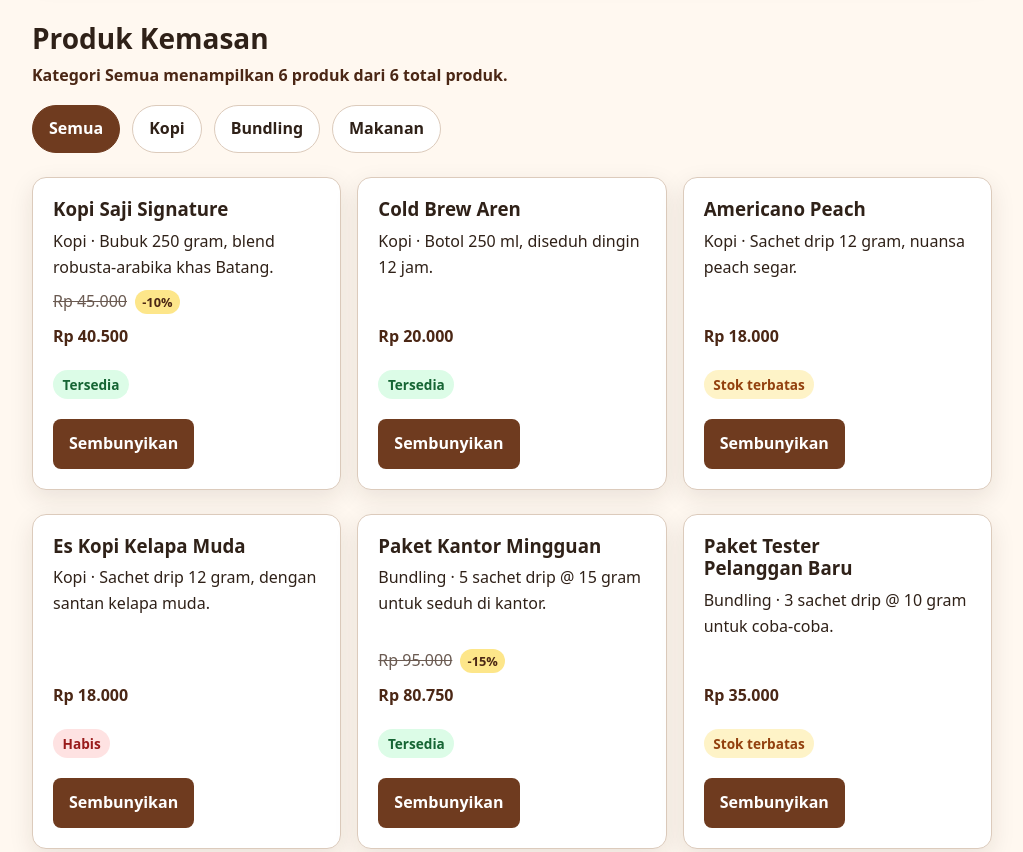
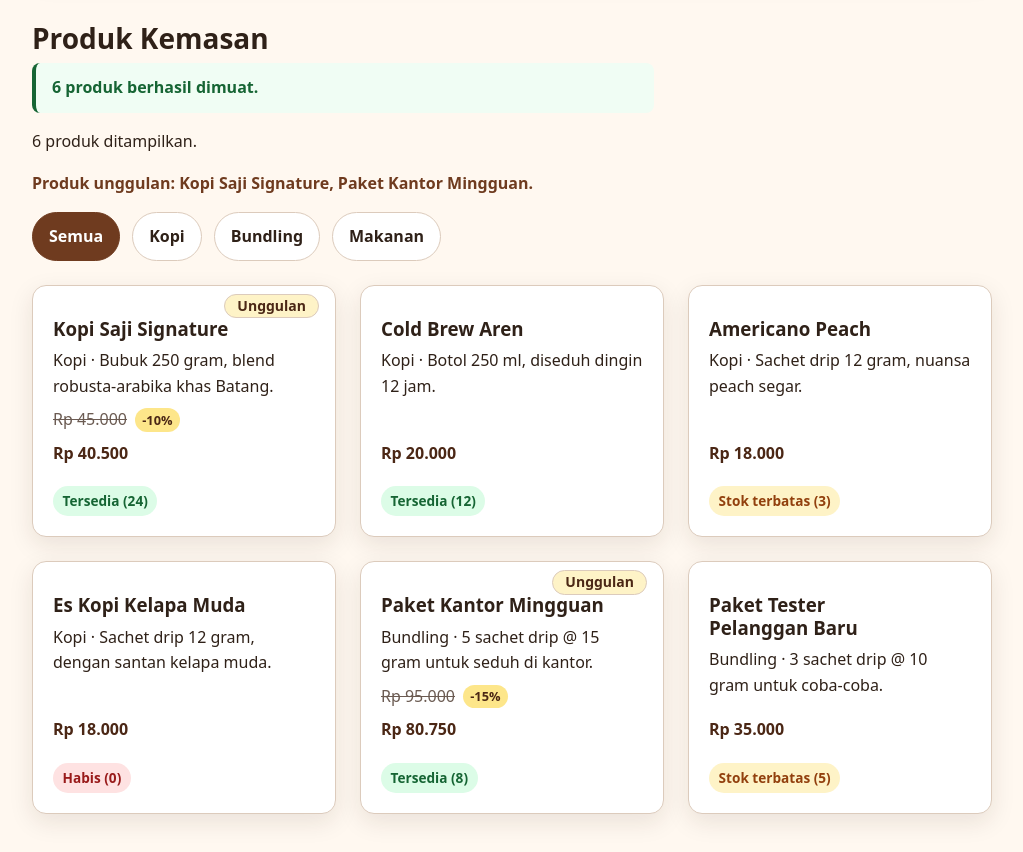
Before and after one commit to NathanPramoedya/website-umkm, a plain HTML site: page produk.html in a window 1280 px wide. Shown: the part 940-1792 px from the top of the page, without its empty margins (128-1151 px from the left). Drawn offline with Linux system fonts and the light colour scheme.

Commit message:
Feat(P13): muat katalog produk dari data/products.json dengan Fetch API

```diff
--- a/css/style.css
+++ b/css/style.css
@@ -281,7 +281,6 @@ button.button-secondary:hover {
 .value-item,
 .contact-card,
 .aside-note,
-.price-table-wrap,
 .table-scroll {
     padding: var(--space-card);
     background: var(--color-surface);
@@ -350,20 +349,6 @@ article.product-card {
     border-radius: var(--radius-lg);
 }
 
-.card-actions a:not(.button) {
-    display: inline-flex;
-    align-items: center;
-    min-height: var(--tap-size);
-}
-
-.card-actions {
-    display: flex;
-    flex-wrap: wrap;
-    gap: var(--space-2);
-    align-items: center;
-    margin-top: auto;
-}
-
 .hero {
     display: grid;
     grid-template-columns: 1fr;
@@ -428,10 +413,6 @@ article.product-card {
 .aside-note {
     margin-top: var(--space-section);
     background: var(--color-highlight);
-}
-
-.category-list {
-    padding-left: var(--space-4);
 }
 
 .table-scroll {
@@ -781,13 +762,6 @@ input[type="checkbox"] {
     gap: var(--space-4);
 }
 
-.js-product-card {
-    padding: var(--space-4);
-    border: 1px solid var(--color-border);
-    border-radius: var(--radius-lg);
-    background: var(--color-surface);
-}
-
 .stock-badge {
     display: inline-flex;
     margin-block-start: var(--space-2);
@@ -807,24 +781,6 @@ input[type="checkbox"] {
 .stock-badge.empty {
     background: #fee2e2;
     color: #991b1b;
-}
-
-.price-old {
-    margin: var(--space-2) 0 0;
-    color: var(--color-muted);
-}
-
-.discount-tag {
-    padding: 0.1rem 0.45rem;
-    border-radius: 999px;
-    font-size: 0.8rem;
-    font-weight: 700;
-    background: var(--color-highlight-strong);
-    color: var(--color-primary-strong);
-}
-
-.js-product-card {
-    position: relative;
 }
 
 #produk-unggulan {
@@ -874,34 +830,13 @@ input[type="checkbox"] {
     color: var(--color-primary-strong);
 }
 
-#produk-grid article.product-card {
-    padding-top: var(--space-card);
-}
-
-#produk-grid .category-note {
+#produk-dinamis .category-note {
     flex-grow: 1;
 }
 
-#produk-grid .price-old {
-    display: flex;
-    align-items: center;
-    gap: var(--space-1);
-    min-height: 1.75rem;
-    margin: 0;
-}
-
-#produk-grid .category-note + .price {
-    margin-top: calc(1.75rem + var(--space-1));
-}
-
-#produk-grid .stock-badge {
+#produk-dinamis .stock-badge {
     align-self: flex-start;
     margin-block-start: var(--space-2);
-}
-
-#produk-grid .ghost-button {
-    align-self: flex-start;
-    margin-top: var(--space-2);
 }
 
 /* ===== P12: validasi form, status, preferensi, newsletter ===== */
@@ -993,3 +928,52 @@ button[hidden] {
         justify-content: stretch;
     }
 }
+
+/* ===== P13: state katalog (loading / success / empty / error) ===== */
+.catalog-status {
+    padding: var(--space-2) var(--space-3);
+    border-left: 0.25rem solid var(--color-border);
+    border-radius: var(--radius-sm);
+    background: var(--color-surface-soft);
+}
+
+.catalog-status.loading {
+    color: var(--color-primary-strong);
+    background: var(--color-highlight);
+    border-left-color: var(--color-highlight-strong);
+}
+
+.catalog-status.success {
+    color: var(--color-success);
+    background: var(--color-success-bg);
+    border-left-color: var(--color-success);
+}
+
+.catalog-status.empty {
+    color: var(--color-primary-strong);
+    background: var(--color-surface-soft);
+    border-left-color: var(--color-primary);
+}
+
+.catalog-status.error {
+    color: var(--color-error);
+    background: var(--color-error-bg);
+    border-left-color: var(--color-error);
+}
+
+/* ===== P13: harga diskon ===== */
+.price-old {
+    display: flex;
+    align-items: center;
+    gap: var(--space-1);
+    color: var(--color-muted);
+}
+
+.discount-tag {
+    padding: 0.1rem 0.45rem;
+    border-radius: 999px;
+    font-size: 0.8rem;
+    font-weight: 700;
+    background: var(--color-highlight-strong);
+    color: var(--color-primary-strong);
+}
--- /dev/null
+++ b/data/products.json
@@ -0,0 +1,62 @@
+[
+    {
+        "id": "KS-01",
+        "name": "Kopi Saji Signature",
+        "category": "Kopi",
+        "price": 45000,
+        "stock": 24,
+        "featured": true,
+        "discountPercent": 10,
+        "description": "Bubuk 250 gram, blend robusta-arabika khas Batang."
+    },
+    {
+        "id": "KS-02",
+        "name": "Cold Brew Aren",
+        "category": "Kopi",
+        "price": 20000,
+        "stock": 12,
+        "featured": false,
+        "discountPercent": 0,
+        "description": "Botol 250 ml, diseduh dingin 12 jam."
+    },
+    {
+        "id": "KS-03",
+        "name": "Americano Peach",
+        "category": "Kopi",
+        "price": 18000,
+        "stock": 3,
+        "featured": false,
+        "discountPercent": 0,
+        "description": "Sachet drip 12 gram, nuansa peach segar."
+    },
+    {
+        "id": "KS-04",
+        "name": "Es Kopi Kelapa Muda",
+        "category": "Kopi",
+        "price": 18000,
+        "stock": 0,
+        "featured": false,
+        "discountPercent": 0,
+        "description": "Sachet drip 12 gram, dengan santan kelapa muda."
+    },
+    {
+        "id": "KS-05",
+        "name": "Paket Kantor Mingguan",
+        "category": "Bundling",
+        "price": 95000,
+        "stock": 8,
+        "featured": true,
+        "discountPercent": 15,
+        "description": "5 sachet drip @ 15 gram untuk seduh di kantor."
+    },
+    {
+        "id": "KS-06",
+        "name": "Paket Tester Pelanggan Baru",
+        "category": "Bundling",
+        "price": 35000,
+        "stock": 5,
+        "featured": false,
+        "discountPercent": 0,
+        "description": "3 sachet drip @ 10 gram untuk coba-coba."
+    }
+]
--- /dev/null
+++ b/js/catalog-api.js
@@ -0,0 +1,209 @@
+const DATA_URL = "data/products.json";
+const catalogStatus = document.querySelector("#catalog-status");
+const produkGrid = document.querySelector("#produk-dinamis");
+const produkRingkasan = document.querySelector("#produk-ringkasan");
+const produkUnggulan = document.querySelector("#produk-unggulan");
+const tombolFilter = document.querySelectorAll("[data-filter]");
+
+let products = [];
+let activeCategory = "Semua";
+let isLoaded = false; // true hanya jika fetch + validasi berhasil
+
+function formatRupiah(nilai) {
+  const angka = Number(nilai);
+  if (!Number.isFinite(angka)) return "Rp 0";
+  return "Rp " + Math.round(angka).toLocaleString("id-ID");
+}
+
+function getStockStatus(stock) {
+  if (stock <= 0) return { label: "Habis", className: "empty" };
+  if (stock <= 5) return { label: "Stok terbatas", className: "warning" };
+  return { label: "Tersedia", className: "tersedia" };
+}
+
+function getFinalPrice(price, discountPercent = 0) {
+  if (!Number.isFinite(discountPercent) || discountPercent <= 0) return price;
+  return Math.round((price * (100 - discountPercent)) / 100);
+}
+
+function setStatus(state, message) {
+  catalogStatus.className = "catalog-status produk-status";
+  if (state) catalogStatus.classList.add(state);
+  catalogStatus.textContent = message;
+}
+
+function createEmptyState(message) {
+  const empty = document.createElement("p");
+  empty.classList.add("empty-state");
+  empty.textContent = message;
+  return empty;
+}
+
+function validateProducts(data) {
+  if (!Array.isArray(data)) {
+    throw new Error("Format JSON harus berupa array.");
+  }
+  data.forEach((item, index) => {
+    const valid =
+      item !== null && typeof item === "object" && !Array.isArray(item) &&
+      (typeof item.id === "string" || typeof item.id === "number") &&
+      typeof item.name === "string" && item.name.trim() !== "" &&
+      typeof item.category === "string" &&
+      Number.isFinite(item.price) &&
+      Number.isFinite(item.stock) &&
+      (item.discountPercent === undefined ||
+        (Number.isFinite(item.discountPercent) &&
+          item.discountPercent >= 0 && item.discountPercent <= 100));
+    if (!valid) {
+      throw new Error(`Data produk ke-${index + 1} tidak lengkap atau salah tipe.`);
+    }
+  });
+  return data;
+}
+
+function createProductCard(product) {
+  const card = document.createElement("article");
+  card.classList.add("product-card");
+  card.dataset.id = product.id;
+
+  if (product.featured) {
+    const badge = document.createElement("span");
+    badge.classList.add("product-badge");
+    badge.textContent = "Unggulan";
+    card.append(badge);
+  }
+
+  const title = document.createElement("h3");
+  title.textContent = product.name;
+
+  const category = document.createElement("p");
+  category.classList.add("category-note");
+  category.textContent = `${product.category} · ${product.description ?? ""}`;
+
+  const finalPrice = getFinalPrice(product.price, product.discountPercent);
+
+  const price = document.createElement("p");
+  price.classList.add("price");
+  price.textContent = formatRupiah(finalPrice);
+
+  const priceParts = [price];
+  if (finalPrice < product.price) {
+    const priceOld = document.createElement("p");
+    priceOld.classList.add("price-old");
+
+    const strike = document.createElement("s");
+    strike.textContent = formatRupiah(product.price);
+
+    const tag = document.createElement("span");
+    tag.classList.add("discount-tag");
+    tag.textContent = `-${product.discountPercent}%`;
+
+    priceOld.append(strike, " ", tag);
+    priceParts.unshift(priceOld);
+  }
+
+  const stockInfo = getStockStatus(product.stock);
+  const stock = document.createElement("span");
+  stock.classList.add("stock-badge", stockInfo.className);
+  stock.textContent = `${stockInfo.label} (${product.stock})`;
+
+  card.append(title, category, ...priceParts, stock);
+  return card;
+}
+
+function updateFeaturedSummary(items) {
+  if (!produkUnggulan) return;
+  const featuredNames = items
+    .filter((item) => item.featured)
+    .map((item) => item.name);
+
+  produkUnggulan.textContent = featuredNames.length === 0
+    ? "Tidak ada produk unggulan pada daftar ini."
+    : `Produk unggulan: ${featuredNames.join(", ")}.`;
+}
+
+function renderProducts(items) {
+  produkGrid.replaceChildren();
+
+  if (items.length === 0) {
+    produkGrid.append(createEmptyState(
+      products.length === 0
+        ? "Belum ada produk yang tersedia."
+        : `Belum ada produk pada kategori ${activeCategory}.`
+    ));
+    produkRingkasan.textContent = "0 produk ditemukan.";
+    return;
+  }
+
+  items.forEach((product) => {
+    produkGrid.append(createProductCard(product));
+  });
+  produkRingkasan.textContent = `${items.length} produk ditampilkan.`;
+}
+
+function applyFilter(category) {
+  activeCategory = category;
+  if (!isLoaded) return;
+
+  const filtered = category === "Semua"
+    ? products
+    : products.filter((product) => product.category === category);
+
+  renderProducts(filtered);
+
+  if (products.length === 0) {
+    setStatus("empty", "Request berhasil, tetapi data produk kosong.");
+  } else if (filtered.length === 0) {
+    setStatus("empty", `Belum ada produk pada kategori ${category}.`);
+  } else if (category === "Semua") {
+    setStatus("success", `${products.length} produk berhasil dimuat.`);
+  } else {
+    setStatus("success",
+      `Kategori ${category}: ${filtered.length} dari ${products.length} produk ditampilkan.`);
+  }
+}
+
+tombolFilter.forEach((button) => {
+  button.addEventListener("click", (event) => {
+    tombolFilter.forEach((item) => {
+      item.classList.remove("is-active");
+      item.setAttribute("aria-pressed", "false");
+    });
+    event.currentTarget.classList.add("is-active");
+    event.currentTarget.setAttribute("aria-pressed", "true");
+    applyFilter(event.currentTarget.dataset.filter ?? "Semua");
+  });
+});
+
+async function loadProducts() {
+  isLoaded = false;
+  produkGrid.setAttribute("aria-busy", "true");
+  setStatus("loading", "Memuat data produk...");
+  produkRingkasan.textContent = "Menunggu data produk.";
+  produkUnggulan.textContent = "Produk unggulan akan muncul setelah data dimuat.";
+
+  try {
+    const response = await fetch(DATA_URL);
+
+    if (!response.ok) {
+      throw new Error(`HTTP status ${response.status}`);
+    }
+
+    products = validateProducts(await response.json());
+    isLoaded = true;
+
+    updateFeaturedSummary(products);
+    applyFilter(activeCategory);
+  } catch (error) {
+    products = [];
+    isLoaded = false;
+    produkGrid.replaceChildren();
+    produkRingkasan.textContent = "Data produk gagal dimuat.";
+    produkUnggulan.textContent = "-";
+    setStatus("error", `Gagal memuat produk: ${error.message}`);
+  } finally {
+    produkGrid.setAttribute("aria-busy", "false");
+  }
+}
+
+loadProducts();
--- a/produk.html
+++ b/produk.html
@@ -7,7 +7,7 @@
     <title>Produk Kopi Saji - Website UMKM</title>
     <link rel="icon" href="favicon.ico" sizes="any" />
     <link rel="stylesheet" href="css/style.css" />
-    <script src="js/app.js" defer></script>
+    <script type="module" src="js/catalog-api.js"></script>
     <script src="js/script.js" defer></script>
 </head>
 
@@ -88,7 +88,9 @@
         <section class="section" aria-labelledby="produk-title">
             <div class="section-head">
                 <h2 id="produk-title">Produk Kemasan</h2>
-                <p id="produk-status" class="produk-status" role="status" aria-live="polite">Produk belum dimuat.</p>
+                <p id="catalog-status" class="catalog-status produk-status" role="status" aria-live="polite">Produk belum dimuat.</p>
+                <p id="produk-ringkasan">Menunggu data produk.</p>
+                <p id="produk-unggulan">Produk unggulan akan muncul setelah data dimuat.</p>
             </div>
 
             <div class="filter-bar" role="group" aria-label="Filter kategori produk">
@@ -98,7 +100,7 @@
                 <button type="button" class="filter-button" data-filter="Makanan" aria-pressed="false">Makanan</button>
             </div>
 
-            <div id="produk-grid" class="product-grid"></div>
+            <div id="produk-dinamis" class="product-grid js-product-grid"></div>
         </section>
     </main>
 
```
